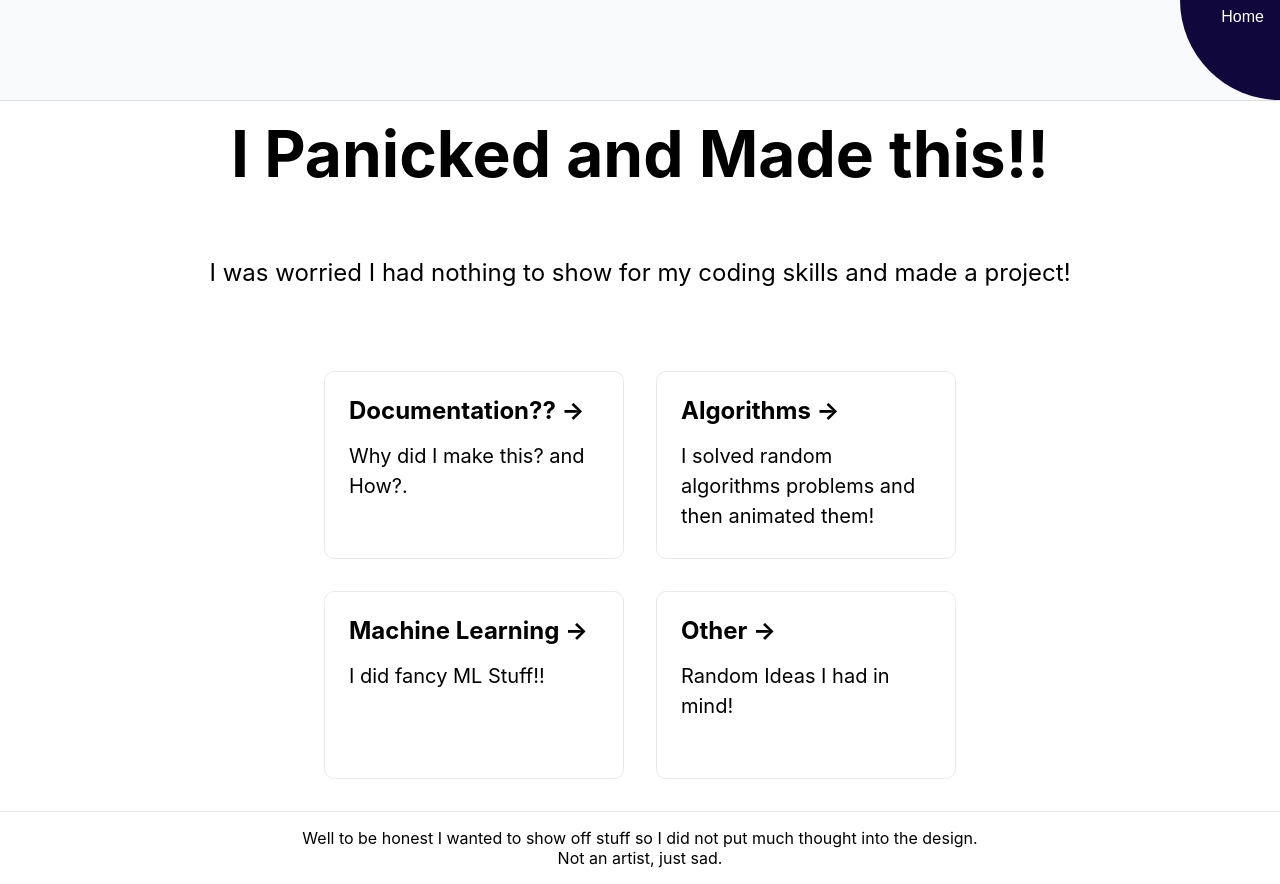
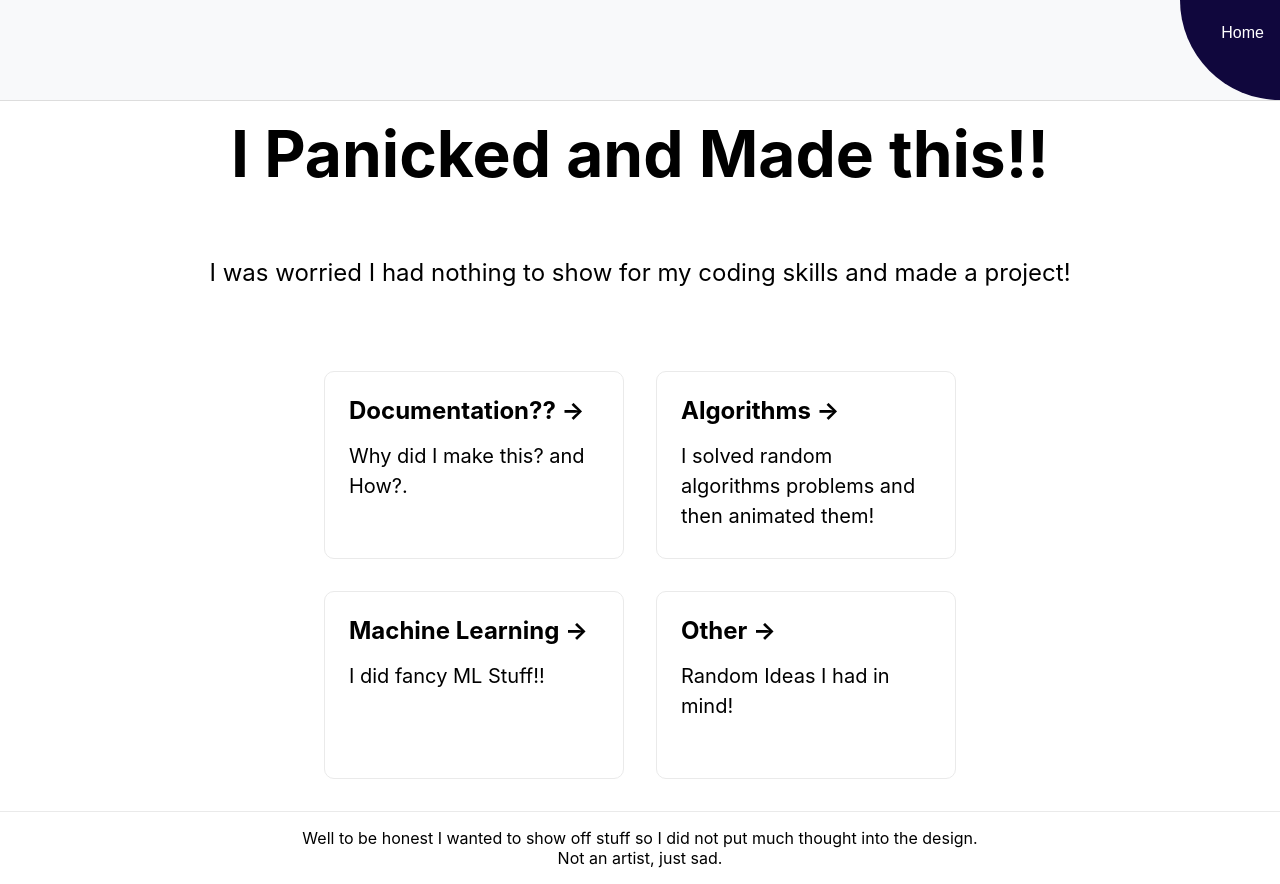
Before and after one commit to AnushaChatto/i_panicked_and_made_this, a Next.js app: page / in a window 1280 px wide. Built offline with nearby package versions, Linux system fonts and the light colour scheme.

Commit message:
fix:px changed to em

```diff
--- a/styles/Home.module.scss
+++ b/styles/Home.module.scss
@@ -190,8 +190,8 @@
 
   & > span {
     position: absolute;
-    top: 8px;
-    right: 16px;
+    top: 1.5em;
+    right: 1em;
   }
 }
 
```
